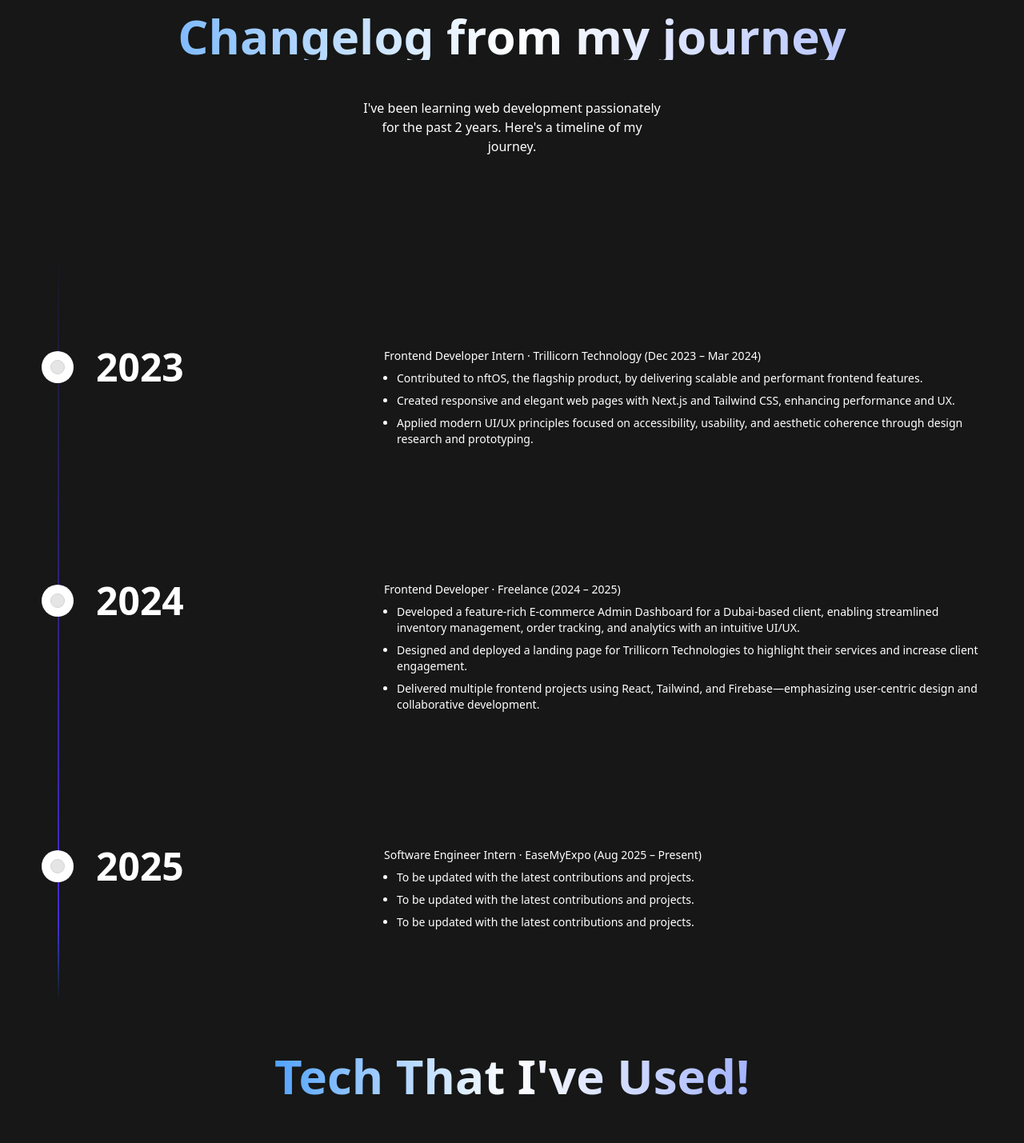
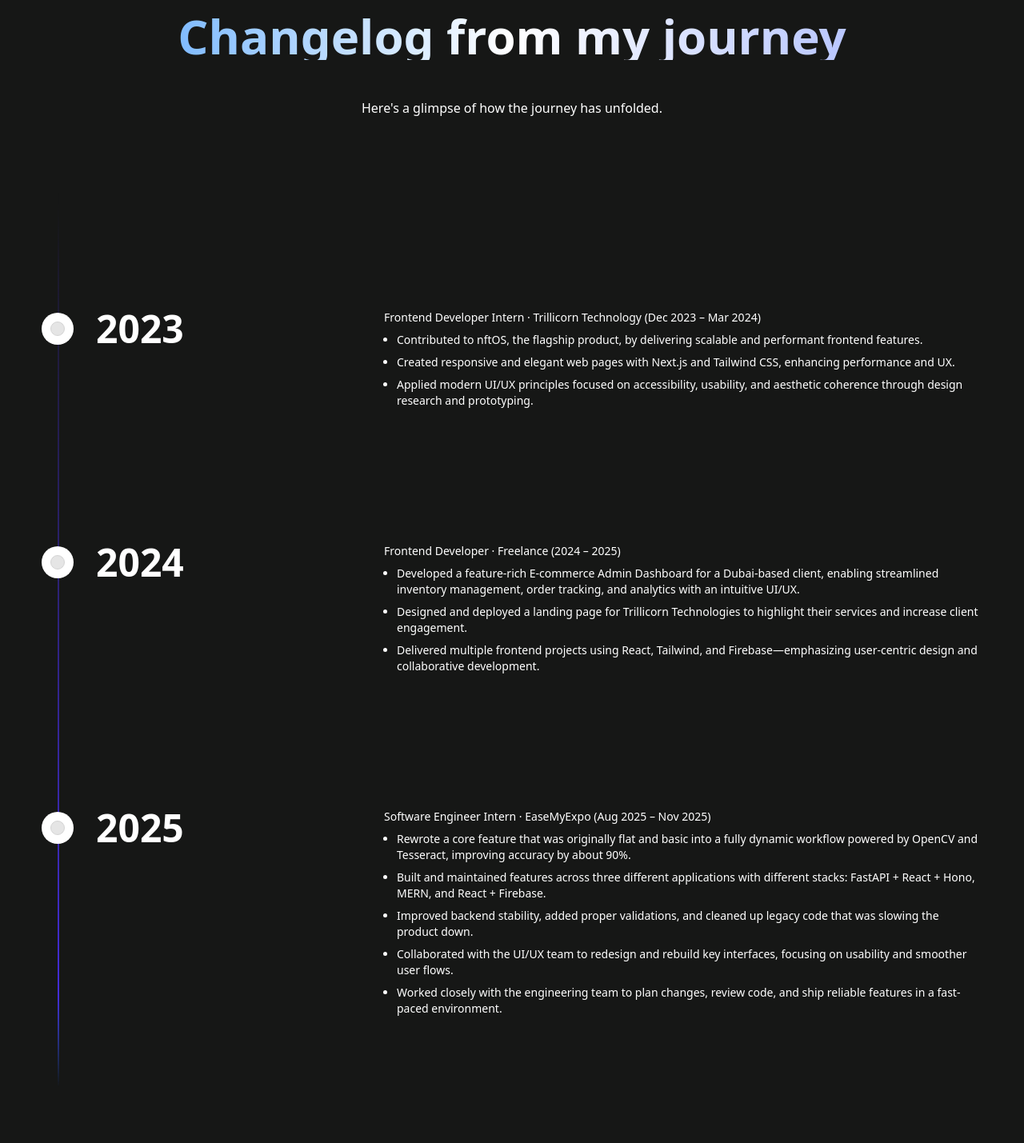
Before and after one commit to yashbhidawe/portfolio, a React (Vite) app: page / in a window 1280 px wide. Shown: the part 2480-3909 px from the top of the page at 80% size. Built offline with nearby package versions, Linux system fonts and the light colour scheme.

Commit message:
update: experience

```diff
--- a/src/components/Experience.jsx
+++ b/src/components/Experience.jsx
@@ -60,17 +60,30 @@ export function Experience() {
       content: (
         <div>
           <p className="mb-2 text-sm font-medium text-white dark:text-neutral-100">
-            Software Engineer Intern · EaseMyExpo (Aug 2025 – Present)
+            Software Engineer Intern · EaseMyExpo (Aug 2025 – Nov 2025)
           </p>
           <ul className="list-disc pl-4 text-xs font-normal text-white md:text-sm dark:text-neutral-200">
             <li className="mb-2">
-              To be updated with the latest contributions and projects.
+              Rewrote a core feature that was originally flat and basic into a
+              fully dynamic workflow powered by OpenCV and Tesseract, improving
+              accuracy by about 90%.
             </li>
             <li className="mb-2">
-              To be updated with the latest contributions and projects.
+              Built and maintained features across three different applications
+              with different stacks: FastAPI + React + Hono, MERN, and React +
+              Firebase.
             </li>
             <li className="mb-2">
-              To be updated with the latest contributions and projects.
+              Improved backend stability, added proper validations, and cleaned
+              up legacy code that was slowing the product down.
+            </li>
+            <li className="mb-2">
+              Collaborated with the UI/UX team to redesign and rebuild key
+              interfaces, focusing on usability and smoother user flows.
+            </li>
+            <li className="mb-2">
+              Worked closely with the engineering team to plan changes, review
+              code, and ship reliable features in a fast-paced environment.
             </li>
           </ul>
         </div>
--- a/src/components/ui/timeline.jsx
+++ b/src/components/ui/timeline.jsx
@@ -33,9 +33,8 @@ export const Timeline = ({ data }) => {
         </h2>
         <div className="w-full flex justify-center items-center">
           {" "}
-          <p className=" text-sm md:text-base max-w-sm text-center">
-            I&apos;ve been learning web development passionately for the past 2
-            years. Here&apos;s a timeline of my journey.
+          <p className="text-sm md:text-base max-w-sm text-center">
+            Here's a glimpse of how the journey has unfolded.
           </p>
         </div>
       </div>
```
